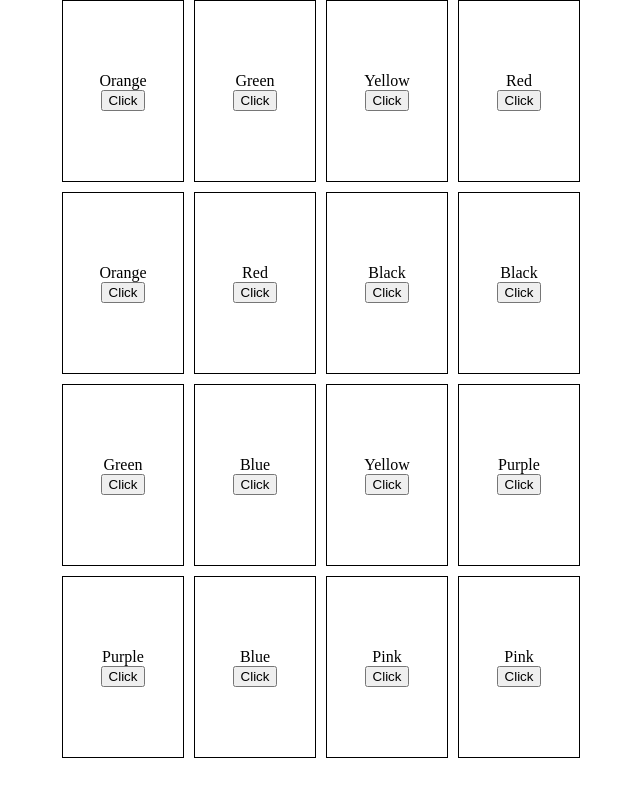
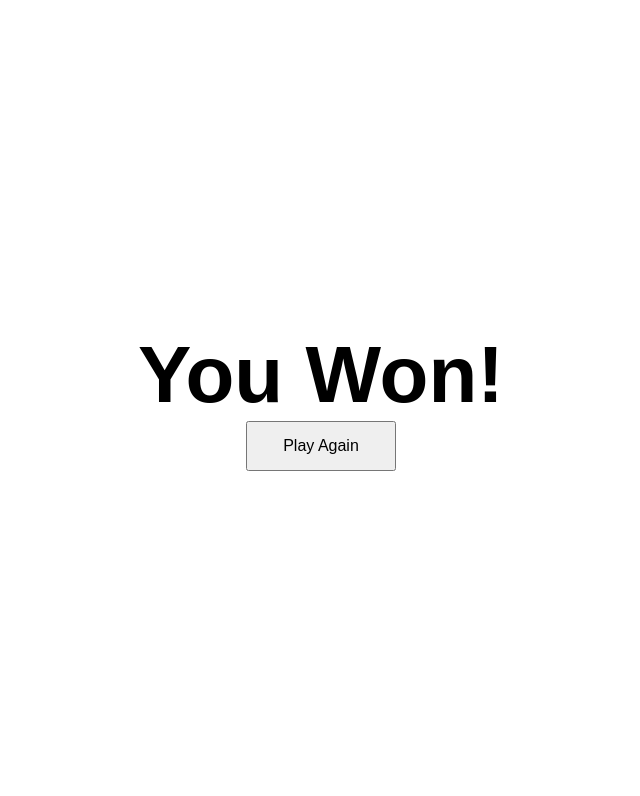
Before and after one commit to Mykeb96/Memorizer, a React (Vite) app: page / in a window 1280 px wide. Shown: the top 796 px of the page, without its empty margins (319-959 px from the left). Built offline with nearby package versions, Linux system fonts and the light colour scheme.

Commit message:
feat(gameplay): added play again button after winning

```diff
--- a/src/App.tsx
+++ b/src/App.tsx
@@ -72,7 +72,7 @@ function App() {
   };
   const [cards, setCards] = useState<CardType[]>(createDeck());
   const [selectedCards, setSelectedCards] = useState<gameState>(initialGameState);
-  const [gameOver, setGameOver] = useState<boolean>(false);
+  const [gameOver, setGameOver] = useState<boolean>(true);
 
   let twoCardsSelected: boolean = selectedCards.card_one.id !== '' && selectedCards.card_two.id !== '';
   let cardsMatch: boolean = (selectedCards.card_one.partnerId == selectedCards.card_two.id) && twoCardsSelected;
@@ -124,6 +124,11 @@ function App() {
     setCardActive(card.id)
   };
 
+  const playAgain = () => {
+    setCards(createDeck());
+    setGameOver(false);
+  }
+
   useEffect(() => {
     if (twoCardsSelected) {
       if (cardsMatch) {
@@ -151,9 +156,9 @@ function App() {
 
   return (
     <div id="App">
+        {!gameOver ? (
           <div className={styles.Cards_Container}>
-        {!gameOver ? (
-          cards.map((card: CardType) =>
+            {cards.map((card: CardType) =>
               <Card
                 key={card.id}
                 id={card.id}
@@ -163,11 +168,15 @@ function App() {
                 isActive={card.isActive}
                 isMatched={card.isMatched}
               />
+            )}
+          </div>
         )
-        ) :
-          <span>You Won!</span>
+        :
+          <div className={styles.victory_screen}>
+            <span className={styles.victory_text}>You Won!</span>
+              <button onClick={playAgain} className={styles.play_again}>Play Again</button>
+          </div>
         }
-      </div>
     </div>
   )
 }
--- a/src/styles/App.module.scss
+++ b/src/styles/App.module.scss
@@ -1,10 +1,14 @@
 #root,
 body,
-html {
+html,
+#App {
   margin: 0;
   padding: 0;
   height: 100dvh;
   width: 100dvw;
+  display: flex;
+  justify-content: center;
+  align-items: center;
 }
 
 .Cards_Container {
@@ -20,3 +24,24 @@ html {
     grid-template-rows: repeat(8, 1fr);
   }
 }
+
+.victory_screen {
+  display: flex;
+  flex-direction: column;
+  justify-content: center;
+  align-items: center;
+  height: 400px;
+  width: 400px;
+}
+
+.victory_text {
+  font-size: 5rem;
+  font-weight: bold;
+  font-family: fantasy;
+}
+
+.play_again {
+  height: 50px;
+  width: 150px;
+  font-size: 1rem;
+}
```
Lines whose indentation alone changed are shown as unchanged.
